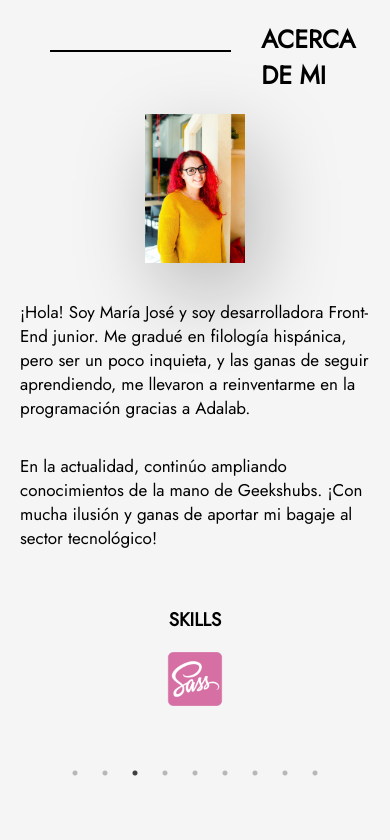
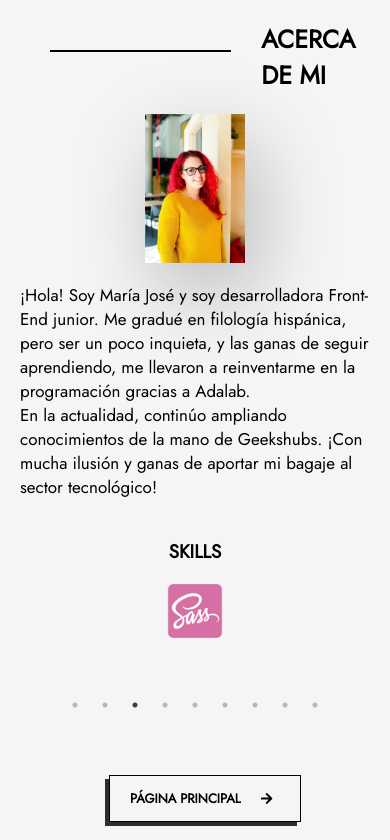
Before and after one commit to mjperezma/portfolio, a React app: page /#/about in a window 390 px wide. Shown: the top 840 px of the page. Built offline with nearby package versions, Linux system fonts and the light colour scheme.

Commit message:
fixed responsive styles

```diff
--- a/src/components/About.js
+++ b/src/components/About.js
@@ -18,10 +18,10 @@ const About = () => {
           <section className='container__about--div'>
             <img className='container__about--img' src={img} title='foto de María José' alt='foto de María José' />
             <div className='container__about--text'>
-              <p>
-                ¡Hola! Soy María José y soy desarrolladora Front-End junior. Me gradué en filología hispánica, pero ser un poco inquieta, y las ganas de seguir aprendiendo, me llevaron a reinventarme en la programación gracias a Adalab. <p className='about'> Mi experiencia laboral de atención al cliente, me ha ayudado a desarrollar una gran capacidad de adaptabilidad al cambio, tolerancia al estrés y empatía, así como un gran don de gentes.</p>
+              <p className='container__about--paragrap'>
+                ¡Hola! Soy María José y soy desarrolladora Front-End junior. Me gradué en filología hispánica, pero ser un poco inquieta, y las ganas de seguir aprendiendo, me llevaron a reinventarme en la programación gracias a Adalab. <p className='about container__about--paragrap'> Mi experiencia laboral de atención al cliente, me ha ayudado a desarrollar una gran capacidad de adaptabilidad al cambio, tolerancia al estrés y empatía, así como un gran don de gentes.</p>
               </p>
-              <p> En la actualidad, continúo ampliando conocimientos de la mano de Geekshubs. ¡Con mucha ilusión y ganas de aportar mi bagaje al sector tecnológico!</p>
+              <p className='container__about--paragrap'> En la actualidad, continúo ampliando conocimientos de la mano de Geekshubs. ¡Con mucha ilusión y ganas de aportar mi bagaje al sector tecnológico!</p>
             </div>
           </section>
         </section>
--- a/src/stylesheet/components/About.scss
+++ b/src/stylesheet/components/About.scss
@@ -116,6 +116,10 @@
 
 }
 
+.container__about--paragrap {
+  margin: 0;
+}
+
 @media (max-width: 480px) {
   .about {
     display: none;
```
